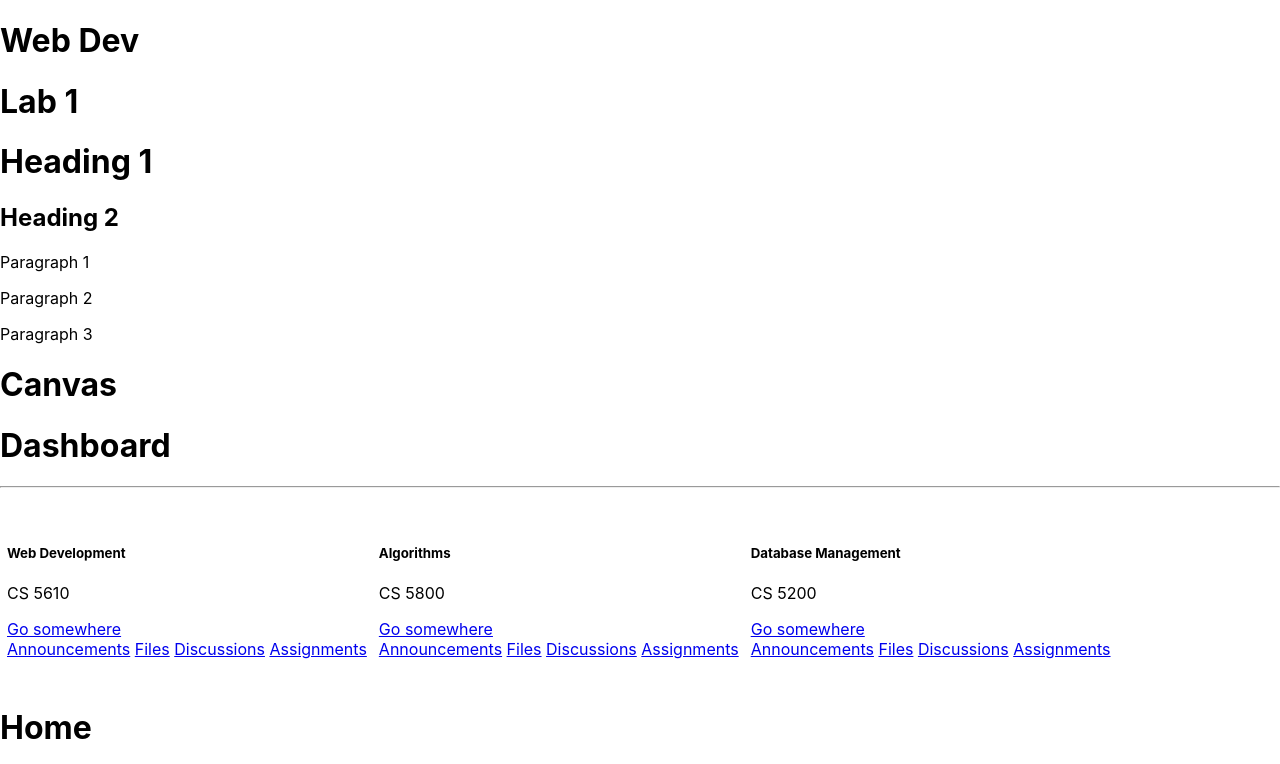
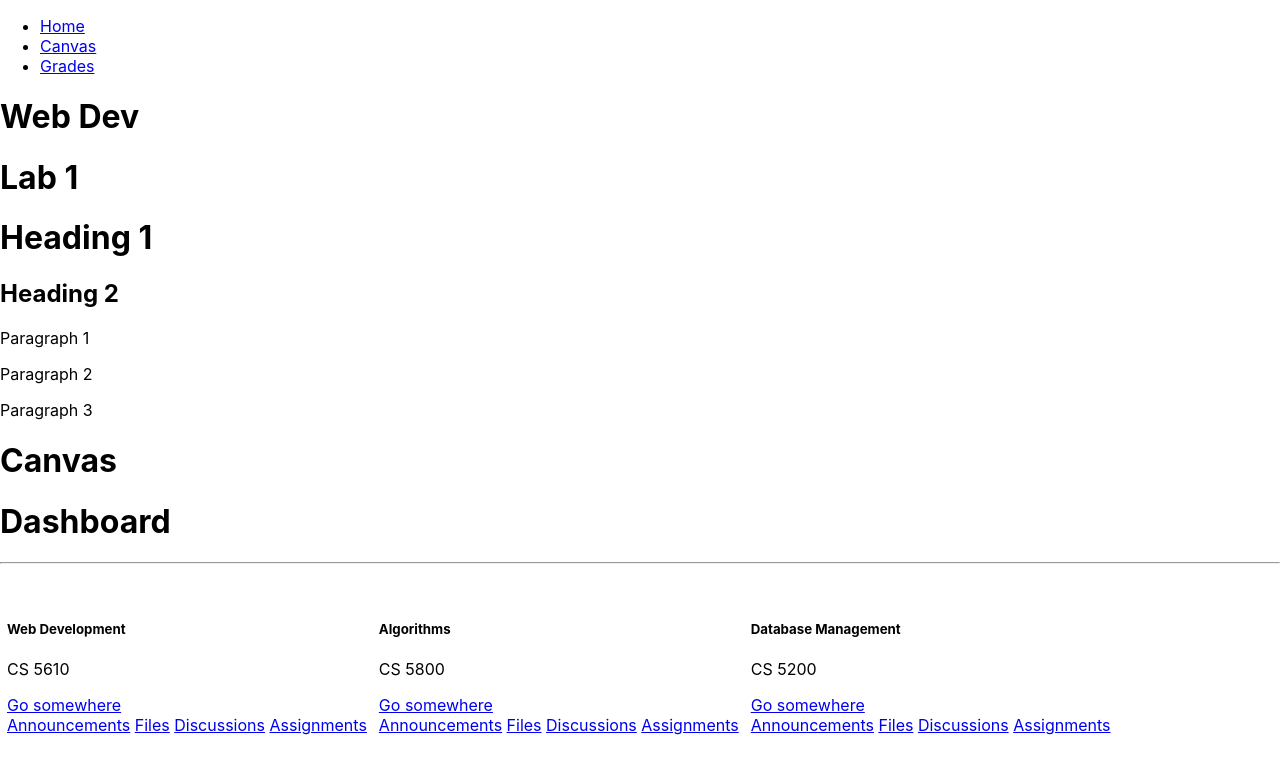
Before and after one commit to jannunzi/web-dev-fall-23, a React (Create React App) app: page / in a window 1280 px wide. Shown: the top 764 px of the page. Built offline with nearby package versions, Linux system fonts and the light colour scheme.

Commit message:
nav links

```diff
--- a/src/App.js
+++ b/src/App.js
@@ -3,14 +3,16 @@ import "./App.css";
 import Canvas from "./canvas";
 import Lab1 from "./labs/a1";
 import Grades from "./canvas/grades";
+import Nav from "./nav";
 
 function App() {
   return (
     <div>
+      <Nav />
       <h1>Web Dev</h1>
       <Lab1 />
       <Canvas />
-      <Grades/>
+      <Grades />
     </div>
   );
 }
--- a/src/canvas/home.js
+++ b/src/canvas/home.js
@@ -1,24 +1,22 @@
 import React from "react";
 
-function Home(){
-return(
+function Home() {
+  return (
     <div>
+      <a name="home"></a>
+      <a href="index.html#nav">Nav</a>
       <h1>Home</h1>
-      <hr/>
+      <hr />
       <table border="1" width="80%">
         <thead>
           <tr>Resources</tr>
         </thead>
         <tbody>
           <tr>
-                <td style={{padding:'0px'}}>
-                    Syllabus
-                </td>
+            <td style={{ padding: "0px" }}>Syllabus</td>
           </tr>
           <tr>
-                <td style={{padding:'0px'}}>
-                    Piazza
-                </td>
+            <td style={{ padding: "0px" }}>Piazza</td>
           </tr>
         </tbody>
         <br></br>
@@ -27,20 +25,16 @@ return(
         </thead>
         <tbody>
           <tr>
-                <td style={{padding:'0px'}}>
-                    Jose Github Username:jannunzi
-                </td>
+            <td style={{ padding: "0px" }}>Jose Github Username:jannunzi</td>
           </tr>
           <tr>
-                <td style={{padding:'0px'}}>
+            <td style={{ padding: "0px" }}>
               Tuiter App CS5610 FA22 ON Netilify - main
             </td>
           </tr>
         </tbody>
       </table>
-
     </div>
-
   );
 }
 
--- a/src/canvas/index.js
+++ b/src/canvas/index.js
@@ -4,10 +4,11 @@ import Home from "./home";
 function Canvas() {
   return (
     <div>
+      <a name="canvas"></a>
       <h1>Canvas</h1>
       <Dashboard />
       <br></br>
-      <Home/>
+      <Home />
     </div>
   );
 }
--- /dev/null
+++ b/src/nav.js
@@ -0,0 +1,17 @@
+function Nav() {
+  return (
+    <ul className="nav list-group">
+      <li>
+        <a href="index.html#home">Home</a>
+      </li>
+      <li>
+        <a href="index.html#canvas">Canvas</a>
+      </li>
+      <li>
+        <a href="index.html#grades">Grades</a>
+      </li>
+    </ul>
+  );
+}
+
+export default Nav;
```
Lines whose indentation alone changed are shown as unchanged.
